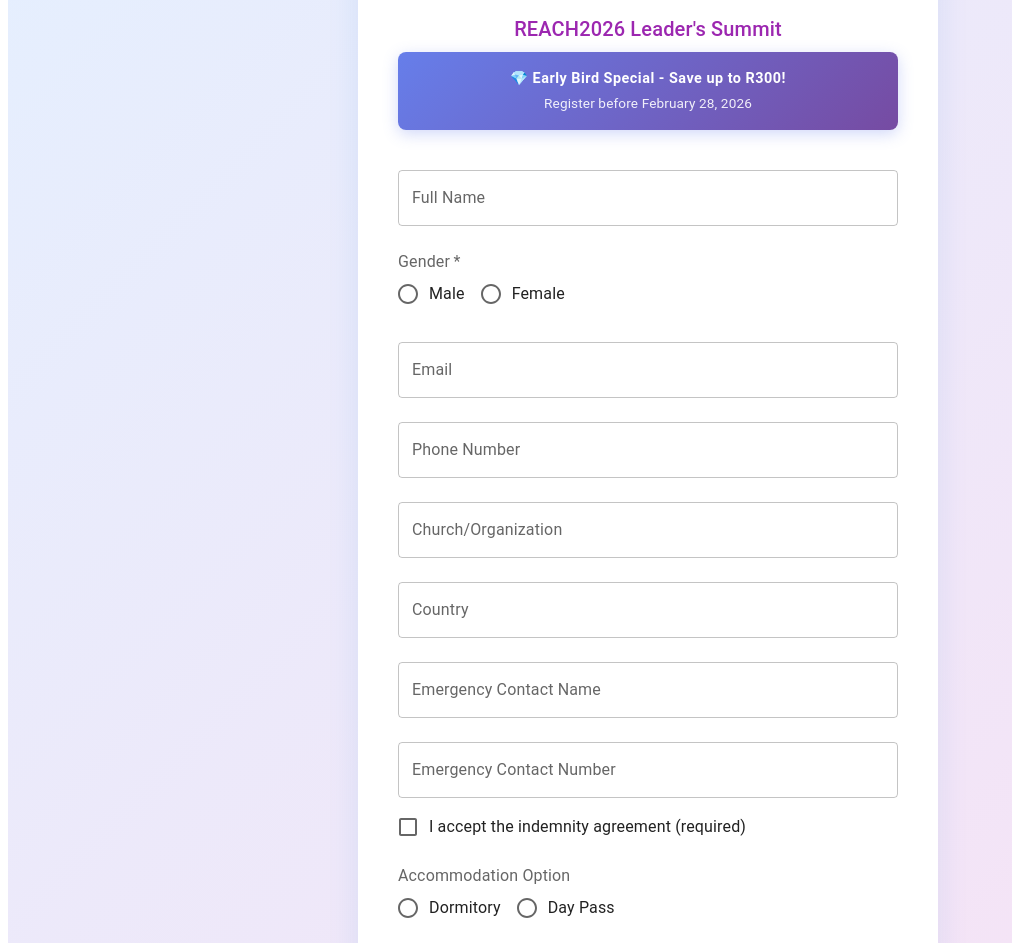
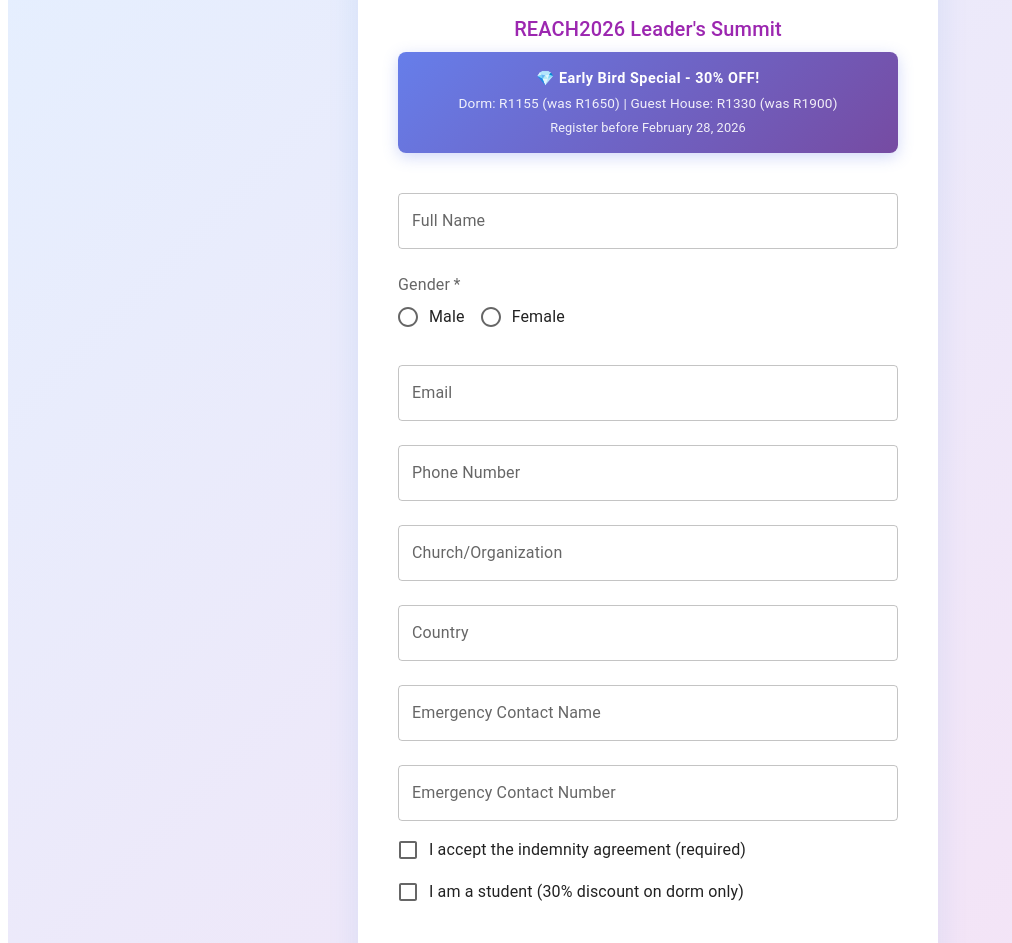
Before and after one commit to Mosiuoa93/reach2025, a React (Create React App) app in the folder frontend/: page /register/individual in a window 1280 px wide. Shown: the part 309-1252 px from the top of the page, without its empty margins (0-1012 px from the left). Built offline with nearby package versions, Linux system fonts and the light colour scheme.

Commit message:
Fix IndividualRegistration: Add correct pricing (R1650 dorm, R1900 guesthouse), 30% early bird discount, student discount (dorm only)

```diff
--- a/frontend/src/pages/IndividualRegistration.js
+++ b/frontend/src/pages/IndividualRegistration.js
@@ -26,6 +26,7 @@ export default function IndividualRegistration() {
     dayPass: [],
     payment: '',
     commitment: false,
+    isStudent: false,
   });
   const [errors, setErrors] = useState({});
 
@@ -38,22 +39,43 @@ export default function IndividualRegistration() {
 
   const getPricing = () => {
     const isEarlyBird = isEarlyBirdPeriod();
+    const basePrice = {
+      dorm: 1650,
+      guesthouse: 1900,
+    };
+
+    // Apply 30% early bird discount
+    const discountedPrice = isEarlyBird ? {
+      dorm: Math.round(basePrice.dorm * 0.7),
+      guesthouse: Math.round(basePrice.guesthouse * 0.7),
+    } : basePrice;
+
     return {
-      dorm: isEarlyBird ? 1200 : 1500,
-      dayPass: isEarlyBird ? 200 : 250,
-      isEarlyBird
+      dorm: discountedPrice.dorm,
+      guesthouse: discountedPrice.guesthouse,
+      baseDorm: basePrice.dorm,
+      baseGuesthouse: basePrice.guesthouse,
+      isEarlyBird,
+      discount: isEarlyBird ? 30 : 0
     };
   };
 
   const pricing = getPricing();
 
   const calculateTotal = () => {
+    let total = 0;
     if (form.accommodation === 'dorm') {
-      return pricing.dorm;
-    } else if (form.accommodation === 'daypass') {
-      return form.dayPass.length * pricing.dayPass;
+      total = pricing.dorm;
+    } else if (form.accommodation === 'guesthouse') {
+      total = pricing.guesthouse;
     }
-    return 0;
+
+    // Apply student discount (30% off)
+    if (form.isStudent && form.accommodation === 'dorm') {
+      total = Math.round(total * 0.7);
+    }
+
+    return total;
   };
 
   const handleChange = (e) => {
@@ -175,9 +197,12 @@ export default function IndividualRegistration() {
             }}
           >
             <Typography sx={{ color: 'white', fontWeight: 'bold', fontSize: '0.9rem', letterSpacing: '0.5px' }}>
-              💎 Early Bird Special - Save up to R300!
+              💎 Early Bird Special - 30% OFF!
             </Typography>
             <Typography sx={{ color: 'rgba(255,255,255,0.9)', fontSize: '0.85rem', mt: 0.5 }}>
+              Dorm: R{pricing.dorm} (was R{pricing.baseDorm}) | Guest House: R{pricing.guesthouse} (was R{pricing.baseGuesthouse})
+            </Typography>
+            <Typography sx={{ color: 'rgba(255,255,255,0.9)', fontSize: '0.8rem', mt: 0.5 }}>
               Register before February 28, 2026
             </Typography>
           </Box>
@@ -267,26 +292,40 @@ export default function IndividualRegistration() {
             label="I accept the indemnity agreement (required)"
           />
           {errors.indemnity && <FormHelperText error>{errors.indemnity}</FormHelperText>}
-          <FormControl component="fieldset" margin="normal" error={!!errors.accommodation}>
+          {/* Student Discount Option */}
+          <FormControlLabel
+            control={<Checkbox checked={form.isStudent} name="isStudent" onChange={handleChange} />}
+            label="I am a student (30% discount on dorm only)"
+            sx={{ mb: 2 }}
+          />
+
+          <FormControl component="fieldset" margin="normal" required error={!!errors.accommodation}>
             <FormLabel component="legend">Accommodation Option</FormLabel>
             <RadioGroup
-              row
               name="accommodation"
               value={form.accommodation}
               onChange={handleChange}
             >
               <FormControlLabel value="dorm" control={<Radio />} label="Dormitory" />
-              <FormControlLabel value="daypass" control={<Radio />} label="Day Pass" />
+              <FormControlLabel
+                value="guesthouse"
+                control={<Radio />}
+                label="Guest House"
+                disabled={form.isStudent}
+              />
             </RadioGroup>
+            {form.isStudent && <FormHelperText>Students can only select Dormitory</FormHelperText>}
             <FormHelperText>{errors.accommodation}</FormHelperText>
           </FormControl>
+
           {form.accommodation === 'dorm' && (
             <>
               <Card sx={{ mb: 2, bgcolor: '#f0f7ff', border: '1px solid #e3f2fd' }}>
                 <CardContent sx={{ py: 1.5 }}>
                   <Typography color="primary" style={{ marginBottom: 8 }}>
-                    Dormitory Accommodation: <b>R{pricing.dorm}</b>
-                    {pricing.isEarlyBird && <span style={{ color: '#9c27b0', fontSize: '0.85rem', marginLeft: 8 }}>(was R1500)</span>}
+                    Dormitory: <b>R{calculateTotal()}</b>
+                    {pricing.isEarlyBird && <span style={{ color: '#9c27b0', fontSize: '0.85rem', marginLeft: 8 }}>(30% off: R{pricing.baseDorm})</span>}
+                    {form.isStudent && <span style={{ color: '#ff6f00', fontSize: '0.85rem', marginLeft: 8 }}>+ 30% student discount applied</span>}
                   </Typography>
                 </CardContent>
               </Card>
@@ -297,26 +336,18 @@ export default function IndividualRegistration() {
               {errors.bedding && <FormHelperText error>{errors.bedding}</FormHelperText>}
             </>
           )}
-          {form.accommodation === 'daypass' && (
-            <FormControl component="fieldset" margin="normal" error={!!errors.dayPass}>
-              <FormLabel component="legend">Select Day(s) <span style={{ color: '#1976d2' }}>(R{pricing.dayPass} per day {pricing.isEarlyBird && <span style={{textDecoration: 'line-through', opacity: 0.7}}>R250</span>})</span></FormLabel>
-              <FormGroup row>
-                {days.map((d) => (
-                  <FormControlLabel
-                    key={d.value}
-                    control={
-                      <Checkbox
-                        checked={form.dayPass.includes(d.value)}
-                        onChange={handleDayChange}
-                        value={d.value}
-                      />
-                    }
-                    label={d.label}
-                  />
-                ))}
-              </FormGroup>
-              <FormHelperText>{errors.dayPass}</FormHelperText>
-            </FormControl>
+
+          {form.accommodation === 'guesthouse' && (
+            <>
+              <Card sx={{ mb: 2, bgcolor: '#fff3e0', border: '1px solid #ffe0b2' }}>
+                <CardContent sx={{ py: 1.5 }}>
+                  <Typography color="primary" style={{ marginBottom: 8 }}>
+                    Guest House: <b>R{pricing.guesthouse}</b>
+                    {pricing.isEarlyBird && <span style={{ color: '#9c27b0', fontSize: '0.85rem', marginLeft: 8 }}>(30% off: R{pricing.baseGuesthouse})</span>}
+                  </Typography>
+                </CardContent>
+              </Card>
+            </>
           )}
           <FormControl component="fieldset" margin="normal" error={!!errors.payment}>
             <FormLabel component="legend">Payment Option</FormLabel>
```
